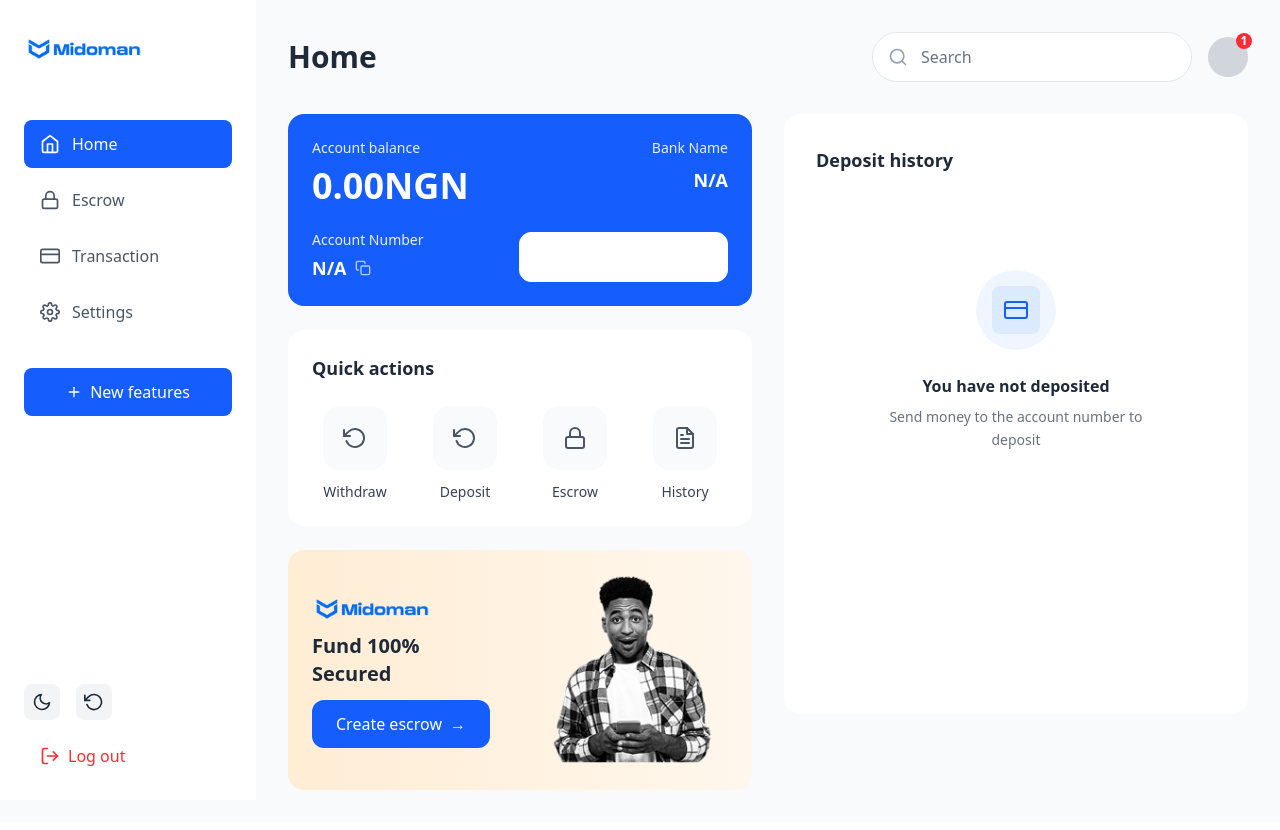
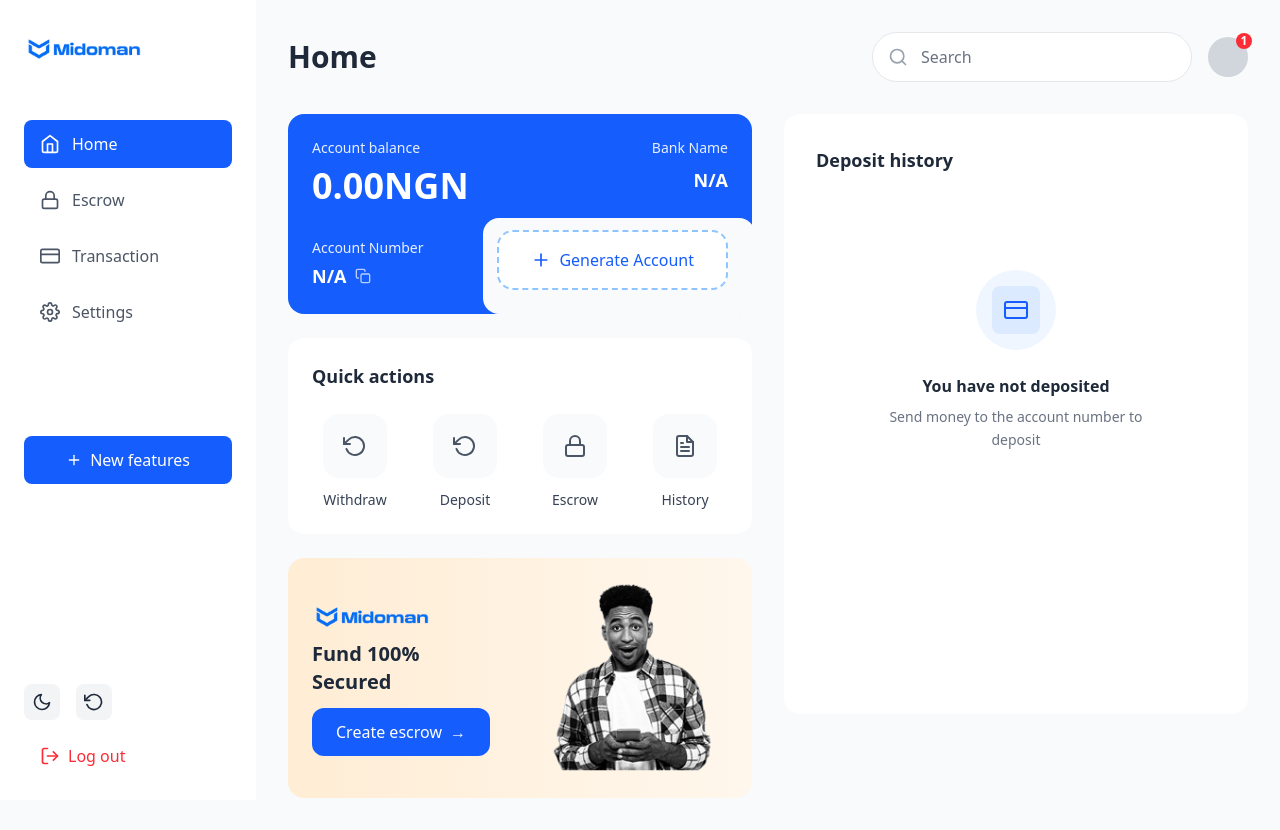
Before and after one commit to esaintdev/Midoman, a React (Vite) app: page / in a window 1280 px wide. Built offline with nearby package versions, Linux system fonts and the light colour scheme.

Commit message:
account info

```diff
--- a/index.html
+++ b/index.html
@@ -2,9 +2,9 @@
 <html lang="en">
   <head>
     <meta charset="UTF-8" />
-    <link rel="icon" type="image/svg+xml" href="/vite.svg" />
+    <link rel="icon" type="image/png" href="/favicon.png" />
     <meta name="viewport" content="width=device-width, initial-scale=1.0" />
-    <title>midoman</title>
+    <title>Midoman</title>
   </head>
   <body>
     <div id="root"></div>
--- a/src/components/MainContent.tsx
+++ b/src/components/MainContent.tsx
@@ -51,9 +51,15 @@
                   <FiCopy className="w-4 h-4 opacity-70 cursor-pointer hover:opacity-100" />
                 </div>
               </div>
-              <button className="bg-white bg-opacity-20 border border-white border-opacity-30 text-white px-4 md:px-6 py-2 md:py-3 rounded-xl font-medium font-sans hover:bg-opacity-30 flex items-center justify-center gap-2 text-sm md:text-base">
-                <FiPlus className="w-4 h-4" /> Generate Account
-              </button>
+              <div className="relative">
+                {/* Background button */}
+                <div className="absolute inset-0 bg-gray-50 rounded-2xl transform -translate-y-3 -translate-x-3.5 w-68 h-24 px-6 md:px-8 py-4 md:py-5"></div>
+
+                {/* Main button */}
+                <button className="relative bg-white bg-opacity-95 border-2 border-dashed border-blue-300 text-blue-600 px-6 md:px-8 py-3 md:py-4 rounded-2xl font-medium font-sans hover:bg-opacity-100 hover:border-solid hover:border-blue-400 hover:shadow-lg transition-all flex items-center justify-center gap-2 text-sm md:text-base">
+                  <FiPlus className="w-5 h-5" /> Generate Account
+                </button>
+              </div>
             </div>
           </div>
 
--- a/src/components/Sidebar.tsx
+++ b/src/components/Sidebar.tsx
@@ -83,7 +83,7 @@
           </Link>
         </nav>
 
-        <div className="mt-8">
+        <div className="mt-25">
           <button className="w-full bg-blue-600 text-white py-3 rounded-lg font-medium font-sans hover:bg-blue-700 flex items-center justify-center gap-2">
             <FiPlus className="w-4 h-4" /> New features
           </button>
```
Also changed, not shown: public/favicon.png (added).
